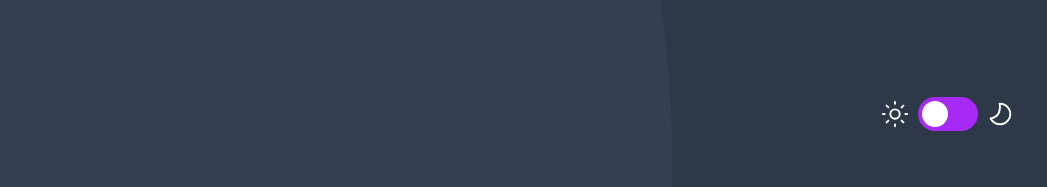
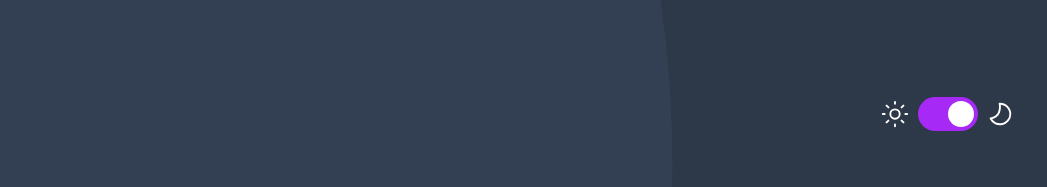
Before and after one commit to marcus-hill/Frontend-App-Quiz, a React (Vite) app in the folder quiz/: page / in a window 1280 px wide. Shown: the top 187 px of the page, without its empty margins (116-1163 px from the left). Built offline with nearby package versions, Linux system fonts and the light colour scheme.

Commit message:
Add Accessibility Improvements
Based on feedback

```diff
--- a/quiz/src/App.css
+++ b/quiz/src/App.css
@@ -107,7 +107,7 @@ p {
 }
 
 .icon {
-  width: calc(30rem / 16);
+  width: calc(20rem / 16);
 }
 
 .html {
@@ -130,8 +130,8 @@ p {
 .switch {
   position: relative;
   display: inline-block;
-  width: 60px;
-  height: 34px;
+  width: 45px;
+  height: 23.3px;
   margin: 0 calc(8rem / 16);
 }
 
@@ -157,10 +157,10 @@ p {
 .slider:before {
   position: absolute;
   content: "";
-  height: 26px;
-  width: 26px;
-  left: 4px;
-  bottom: 4px;
+  height: 18.2px;
+  width: 18.2px;
+  left: 0px;
+  bottom: 3px;
   background-color: white;
   -webkit-transition: 0.4s;
   transition: 0.4s;
@@ -203,4 +203,27 @@ input:checked + .slider:before {
   .topSection {
     margin: calc(97rem / 16) calc(140rem / 16);
   }
+
+  .icon {
+    width: calc(30rem / 16);
+  }
+
+  /* Slider Checkbox */
+  .switch {
+    width: 60px;
+    height: 34px;
+    margin: 0 calc(8rem / 16);
+  }
+
+  .slider:before {
+    position: absolute;
+    content: "";
+    height: 26px;
+    width: 26px;
+    left: 4px;
+    bottom: 4px;
+    background-color: white;
+    -webkit-transition: 0.4s;
+    transition: 0.4s;
+  }
 }
--- a/quiz/src/App.jsx
+++ b/quiz/src/App.jsx
@@ -70,8 +70,8 @@ function App() {
           <div className="theme-selector">
             {theme === "light" ? <img className="icon" src={iconSunDark} /> : <img className="icon" src={iconSunLight} />}
             <label htmlFor="theme-changer" class="switch">
-              <input id="theme-changer" type="checkbox" onChange={handleThemeChange} aria-label="Toggle dark/light mode" />
-              <span class="slider round"></span>
+              <input id="theme-changer" type="checkbox" onChange={handleThemeChange} aria-label="Toggle dark/light mode" defaultChecked={true} />
+              <span tabindex={0} role="checkbox" aria-checked={theme === "dark" ? true : false} class="slider round"></span>
               <span class="visually-hidden">Toggle dark/light mode</span>
             </label>
             {theme === "light" ? <img className="icon" src={iconMoonDark} /> : <img className="icon" src={iconMoonLight} />}
--- a/quiz/src/components/QuestionOption.jsx
+++ b/quiz/src/components/QuestionOption.jsx
@@ -6,20 +6,24 @@ import incorrectIcon from "../assets/images/icon-incorrect.svg";
 const QuestionOption = ({ questionIndex, option, isAnswered, isCorrect, isSelected, handleSelect, correctAnswer }) => {
   const optionClasses = classNames(classes.optionContainer, isAnswered && isCorrect && isSelected ? classes.optionCorrect : null, isAnswered && !isCorrect && isSelected ? classes.optionIncorrect : null, isSelected && !isAnswered ? classes.optionSelected : null);
 
+  const containerLetterClasses = classNames(classes.questionLetterContainer, isAnswered && correctAnswer ? classes.questionLetterCorrect : null, isAnswered && !isCorrect && isSelected ? classes.questionLetterIncorrect : null);
+
+  const containerLetter = classNames(classes.questionLetter, isAnswered && isCorrect && isSelected ? classes.questionLetterText : null, isAnswered && !isCorrect && isSelected ? classes.questionLetterText : null);
+
   const letters = ["A", "B", "C", "D"];
 
   console.log(correctAnswer);
 
   return (
-    <div key={questionIndex} id={questionIndex} className={optionClasses} onClick={handleSelect}>
-      <div className={classes.questionLetterContainer}>
-        <p className={classes.questionLetter}>{letters[questionIndex]}</p>
+    <button key={questionIndex} id={questionIndex} className={optionClasses} onClick={handleSelect}>
+      <div className={containerLetterClasses}>
+        <p className={containerLetter}>{letters[questionIndex]}</p>
       </div>
       <p className={classes.optionText}>{option}</p>
-      {isAnswered && isSelected && isCorrect && correctAnswer ? <img src={correctIcon} /> : null}
-      {isAnswered && !isSelected && !isCorrect && correctAnswer ? <img src={correctIcon} /> : null}
-      {isAnswered && isSelected && !isCorrect && !correctAnswer ? <img src={incorrectIcon} /> : null}
-    </div>
+      {isAnswered && isSelected && isCorrect && correctAnswer ? <img className={classes.correctIcon} src={correctIcon} /> : null}
+      {isAnswered && !isSelected && !isCorrect && correctAnswer ? <img className={classes.correctIcon} src={correctIcon} /> : null}
+      {isAnswered && isSelected && !isCorrect && !correctAnswer ? <img className={classes.correctIcon} src={incorrectIcon} /> : null}
+    </button>
   );
 };
 
--- a/quiz/src/components/QuestionOption.module.css
+++ b/quiz/src/components/QuestionOption.module.css
@@ -9,6 +9,12 @@
   border-radius: 12px;
   align-items: center;
   gap: 1rem;
+  outline: none;
+  border: none;
+}
+
+.optionContainer:focus {
+  border: 2px solid white;
 }
 
 .optionContainer:hover {
@@ -40,10 +46,26 @@
   font-size: calc(18rem / 16);
 }
 
+.questionLetterCorrect {
+  background-color: #2fd887;
+}
+
+.questionLetterIncorrect {
+  background-color: #ee5454;
+}
+
+.questionLetterText {
+  color: white;
+}
+
 .optionText {
   color: var(--main-text-color);
   font-weight: 600;
   font-size: calc(18rem / 16);
+}
+
+.correctIcon {
+  margin-left: auto;
 }
 
 @media (min-width: 70rem) {
--- a/quiz/src/components/QuizQuestion.jsx
+++ b/quiz/src/components/QuizQuestion.jsx
@@ -39,7 +39,7 @@ const QuizQuestion = ({ index, question, numberOfQuestions, handleSelectAnswer,
           </button>
         ) : (
           <button onClick={handleNextQuestion} className={classes.proceedButton}>
-            Next Question
+            {index + 1 == numberOfQuestions ? "Show Results" : "Next Question"}
           </button>
         )}
 
```
